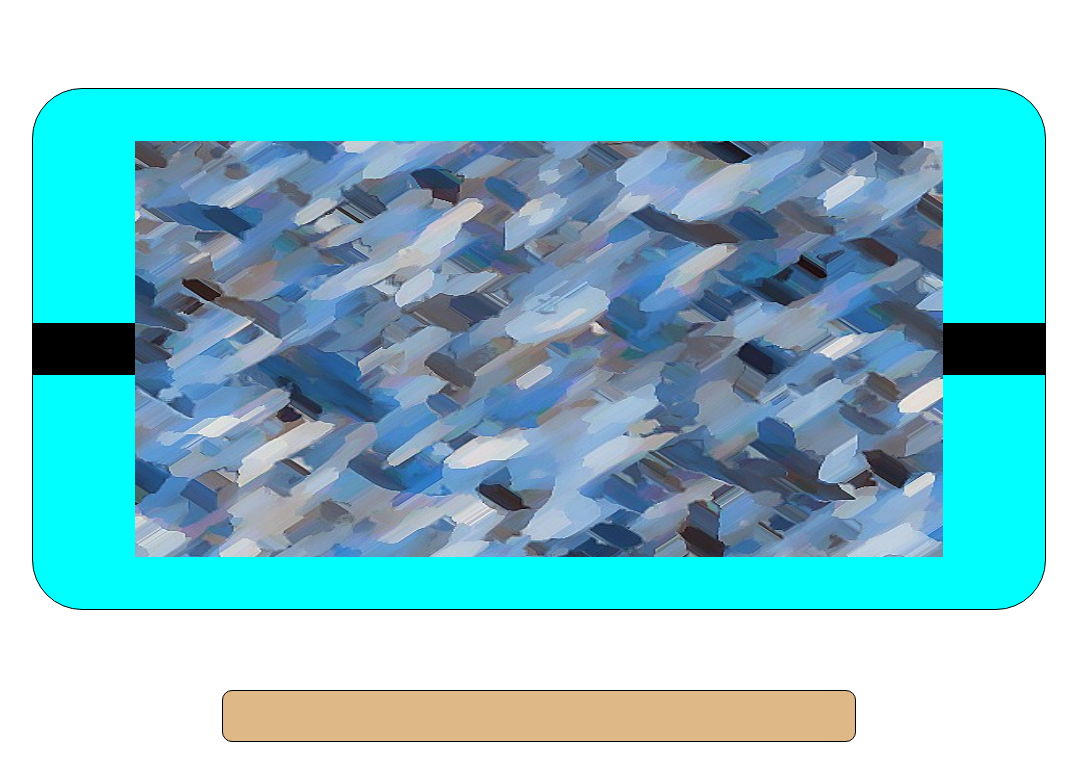
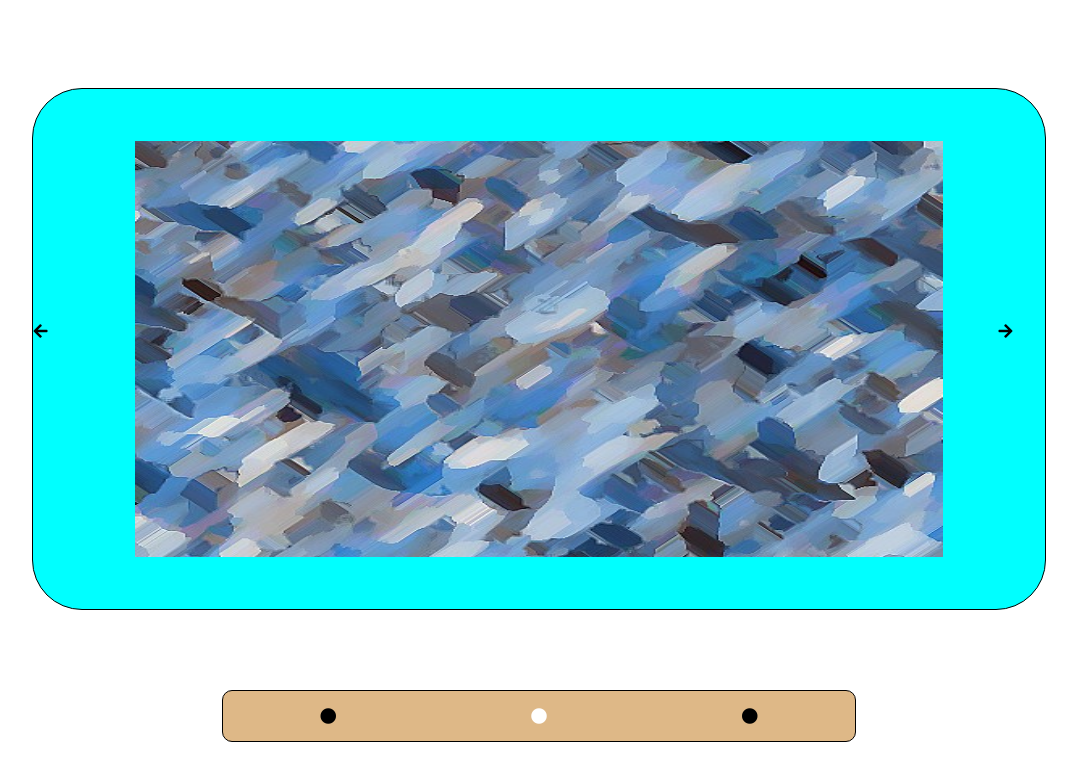
Before and after one commit to FabrizioRozzi/js-jq-carousel, a plain HTML site: page index.html in a window 1280 px wide. Shown: the whole page, without its empty margins (101-1178 px from the left). Drawn offline with Linux system fonts and the light colour scheme.

Commit message:
html finito

```diff
--- a/assets/css/style.css
+++ b/assets/css/style.css
@@ -7,6 +7,7 @@ body{
 .container-60{
   display: flex;
   align-items: center;
+  justify-content: space-between;
   width: 80%;
   height: 65vh;
   margin:10vh auto ;
@@ -27,23 +28,28 @@ img{
 
   display: none;
 }
+.next, .prev{
+  width: 10%;
+  height: 10%;
+}
+.next i{
+  margin-left: 55px;
+}
 .container-icon{
   display: flex;
   flex-direction: row;
-  justify-content: center;
-  align-content: space-between;
+  justify-content: space-around;
+  align-items: center;
   width: 50%;
   height:50px;
   border: 1px solid black;
   border-radius: 10px;
   background-color: burlywood;
 }
-.next, .prev{
-  width: 10%;
-  height: 10%;
-  background-color: black;
+.selected{
+  color: white;
+}
 
-}
 .active{
   display:block;
 }
--- a/index.html
+++ b/index.html
@@ -4,6 +4,7 @@
   <meta charset="UTF-8">
   <meta http-equiv="X-UA-Compatible" content="IE=edge">
   <meta name="viewport" content="width=device-width, initial-scale=1.0">
+  <link rel="stylesheet" href="https://cdnjs.cloudflare.com/ajax/libs/font-awesome/5.15.3/css/all.min.css" integrity="sha512-iBBXm8fW90+nuLcSKlbmrPcLa0OT92xO1BIsZ+ywDWZCvqsWgccV3gFoRBv0z+8dLJgyAHIhR35VZc2oM/gI1w==" crossorigin="anonymous" />
   <link rel="stylesheet" href="assets/css/style.css">
   <title>Document</title>
 </head>
@@ -22,7 +23,9 @@
     </div>
   </div>
   <div class="container-icon">
-
+    <i class="fas fa-circle"></i>
+    <i class="fas fa-circle selected"></i>
+    <i class="fas fa-circle"></i>
   </div>
 
 
```
